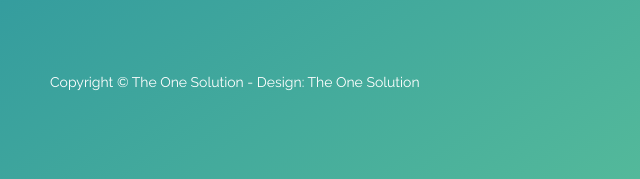
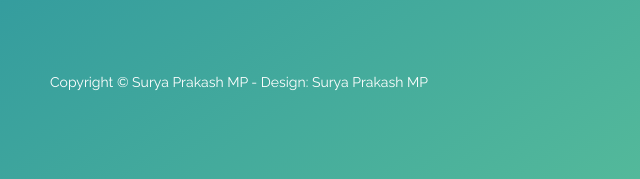
Before and after one commit to suryapmp/Rathod-Edu, a plain HTML site: page index.html in a window 1280 px wide. Shown: the part 1983-2162 px from the top of the page, 35-675 px from the left. Drawn offline with Linux system fonts and the light colour scheme.

Commit message:
Update index.html

```diff
--- a/index.html
+++ b/index.html
@@ -557,9 +557,9 @@ Our programs are designed to help to set your child on the path of future succes
             <div class="row">
                 <div class="col-lg-6 col-xs-12">
                     <div class="left-text-content">
-                        <p>Copyright &copy; The One Solution
+                        <p>Copyright &copy; Surya Prakash MP
 
-                        - Design: <a rel="nofollow noopener" href="#">The One Solution</a></p>
+                        - Design: <a rel="nofollow noopener" href="tel:+916361204908">Surya Prakash MP</a></p>
                     </div>
                 </div>
                 <div class="col-lg-6 col-xs-12">
```
